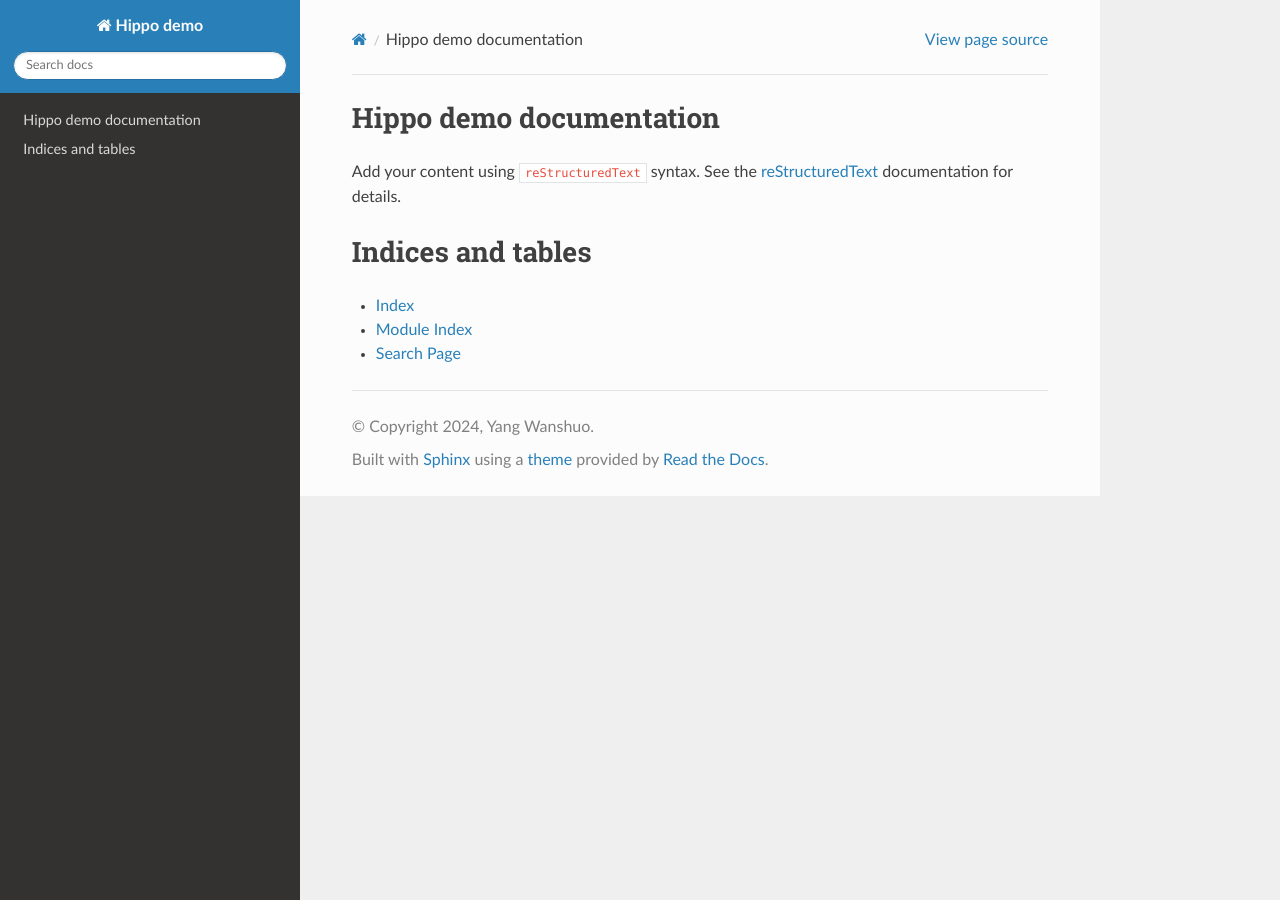
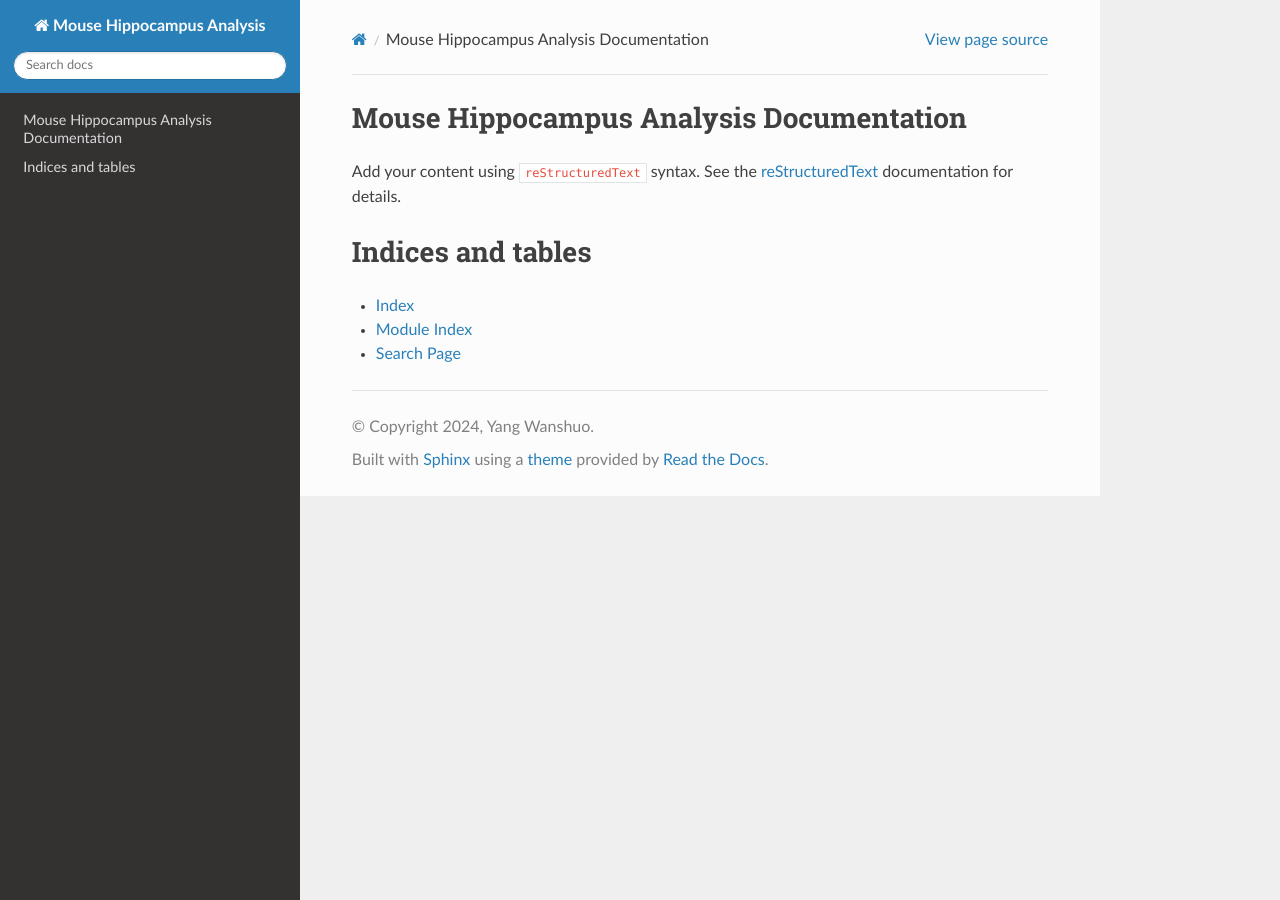
Before and after one commit to shilab-ecnu/Hippo, a Sphinx documentation site: the page built from source/index.rst, in a window 1280 px wide. Built offline with Sphinx 7.4.7 and the Read the Docs theme 3.1.0, drawn with Linux system fonts in a browser that asks for light colours; pages that are not in the unit, such as notebooks, are missing from menus.

Commit message:
update title

```diff
--- a/source/conf.py
+++ b/source/conf.py
@@ -6,7 +6,7 @@
 # -- Project information -----------------------------------------------------
 # https://www.sphinx-doc.org/en/master/usage/configuration.html#project-information
 
-project = 'Hippo demo'
+project = 'Mouse Hippocampus Analysis'
 copyright = '2024, Yang Wanshuo'
 author = 'Yang Wanshuo'
 
--- a/source/index.rst
+++ b/source/index.rst
@@ -3,8 +3,8 @@
    You can adapt this file completely to your liking, but it should at least
    contain the root `toctree` directive.
 
-Hippo demo documentation
-========================
+Mouse Hippocampus Analysis Documentation
+========================================
 
 Add your content using ``reStructuredText`` syntax. See the
 `reStructuredText <https://www.sphinx-doc.org/en/master/usage/restructuredtext/index.html>`_
```
